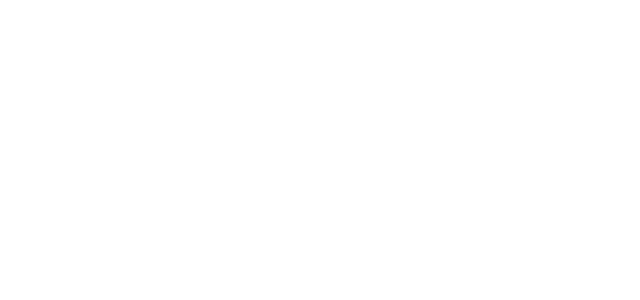
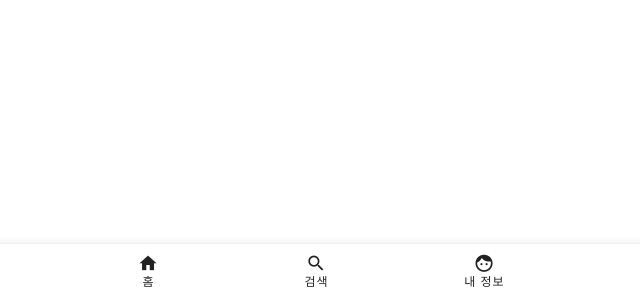
Before and after one commit to sori9899/restaurant-reservation, a Vue app in the folder frontend/: page /mypage in a window 1280 px wide. Before the commit this address had no page. Shown: the part 500-800 px from the top of the page, without its empty margins (324-964 px from the left). Built offline with nearby package versions, Linux system fonts and the light colour scheme.

Commit message:
My page set

```diff
--- a/frontend/src/components/Navigation.vue
+++ b/frontend/src/components/Navigation.vue
@@ -1,6 +1,9 @@
 <template>
   <v-bottom-navigation grow>
-    <v-btn value="favorites">
+    <v-btn
+    value="favorites"
+    @click="ToHome()"
+    >
       <v-icon>mdi-home</v-icon>
 
       <span>홈</span>
@@ -11,10 +14,39 @@
       <span>검색</span>
     </v-btn>
 
-    <v-btn value="nearby">
+    <v-btn
+    value="nearby"
+    @click="ToMyPage()"
+    >
       <v-icon>mdi-face-man</v-icon>
 
       <span>내 정보</span>
     </v-btn>
   </v-bottom-navigation>
 </template>
+
+<script>
+export default {
+  data(){
+    return{
+
+    }
+  },
+  methods:{
+    ToMyPage(){
+      this.$router.push({
+        path:"/mypage"
+      })
+    },
+    ToHome(){
+      this.$router.push({
+        path:"/"
+      })
+    }
+  }
+}
+</script>
+
+<style scoped>
+
+</style>
--- a/frontend/src/router/index.ts
+++ b/frontend/src/router/index.ts
@@ -24,6 +24,10 @@ const routes = [
     path: '/register',
     component: () => import('@/views/Regist.vue')
   },
+  {
+    path: '/mypage',
+    component: () => import('@/views/Mypage.vue')
+  }
 ]
 
 const router = createRouter({
--- a/frontend/src/views/Mypage.vue
+++ b/frontend/src/views/Mypage.vue
@@ -1,9 +1,12 @@
 <template>
-    hello
+    <v-app>
+        <navigation />
+    </v-app>
 </template>
 
 
 <script setup>
+import Navigation from '@/components/Navigation.vue';
 
 </script>
 
```
